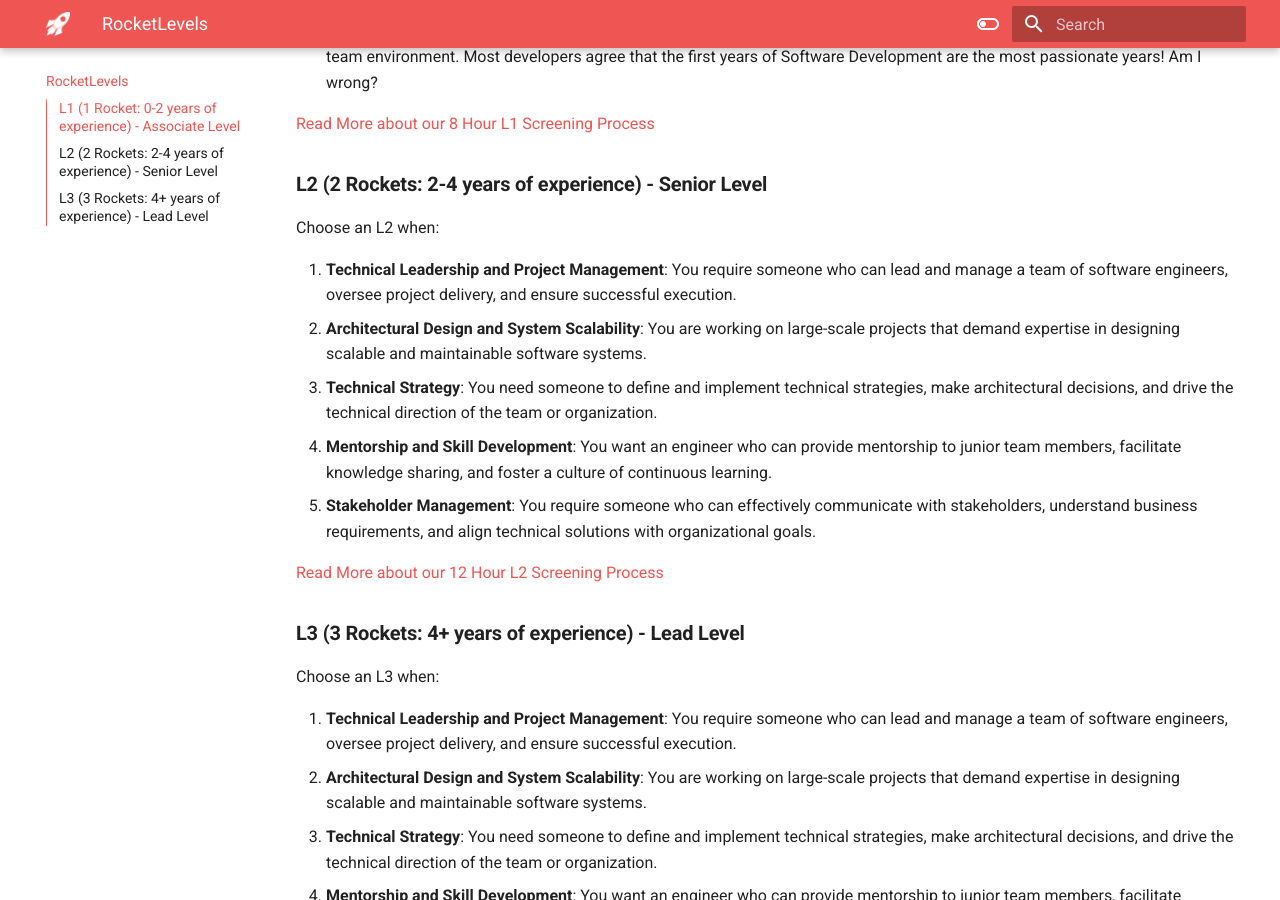
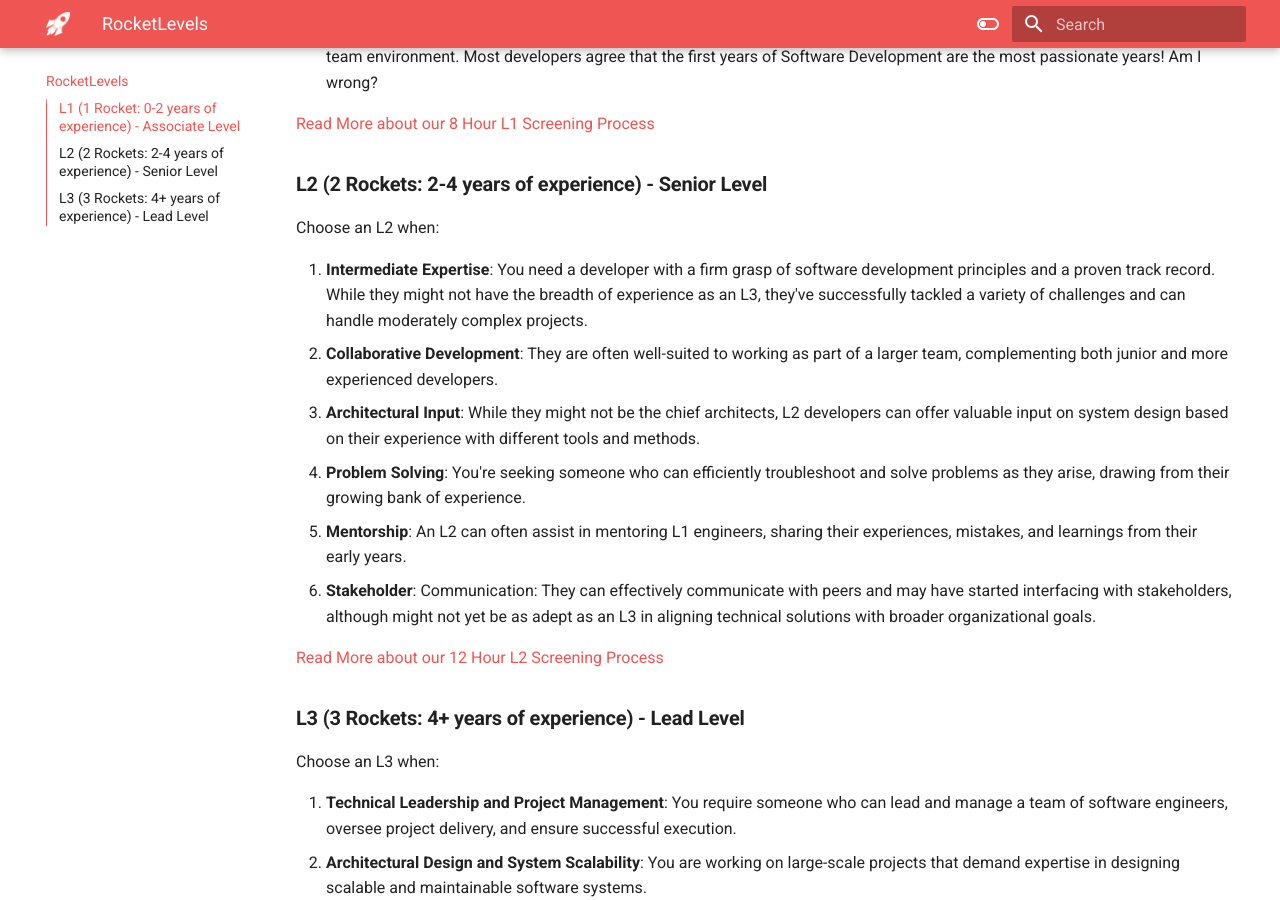
Before and after one commit to TheLastSultan/RocketDevsDocs, an MkDocs documentation site: the page built from docs/HiringGuide.md, in a window 1280 px wide and 900 px high, scrolled down 583 px. Built offline with MkDocs 1.6.1 and Material for MkDocs 9.7.7, drawn with Linux system fonts in a browser that asks for light colours.

```diff
--- a/docs/HiringGuide.md
+++ b/docs/HiringGuide.md
@@ -14,11 +14,12 @@
 ### **L2 (2 Rockets: 2-4 years of experience) - Senior Level**
 Choose an L2 when:
 
-1. **Technical Leadership and Project Management**: You require someone who can lead and manage a team of software engineers, oversee project delivery, and ensure successful execution.
-2. **Architectural Design and System Scalability**: You are working on large-scale projects that demand expertise in designing scalable and maintainable software systems.
-3. **Technical Strategy**: You need someone to define and implement technical strategies, make architectural decisions, and drive the technical direction of the team or organization.
-4. **Mentorship and Skill Development**: You want an engineer who can provide mentorship to junior team members, facilitate knowledge sharing, and foster a culture of continuous learning.
-5. **Stakeholder Management**: You require someone who can effectively communicate with stakeholders, understand business requirements, and align technical solutions with organizational goals.
+1. **Intermediate Expertise**: You need a developer with a firm grasp of software development principles and a proven track record. While they might not have the breadth of experience as an L3, they've successfully tackled a variety of challenges and can handle moderately complex projects.
+2. **Collaborative Development**: They are often well-suited to working as part of a larger team, complementing both junior and more experienced developers.
+3. **Architectural Input**: While they might not be the chief architects, L2 developers can offer valuable input on system design based on their experience with different tools and methods.
+4. **Problem Solving**: You're seeking someone who can efficiently troubleshoot and solve problems as they arise, drawing from their growing bank of experience.
+5. **Mentorship**: An L2 can often assist in mentoring L1 engineers, sharing their experiences, mistakes, and learnings from their early years.
+6. **Stakeholder**: Communication: They can effectively communicate with peers and may have started interfacing with stakeholders, although might not yet be as adept as an L3 in aligning technical solutions with broader organizational goals.
 
 [Read More about our 12 Hour L2 Screening Process](/TechnicalScreeningProcess/#l2-2-4-years-of-experience-senior-level){ .md-button--secondary  }
 
```
